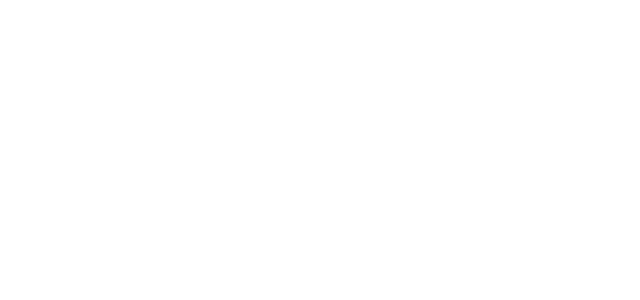
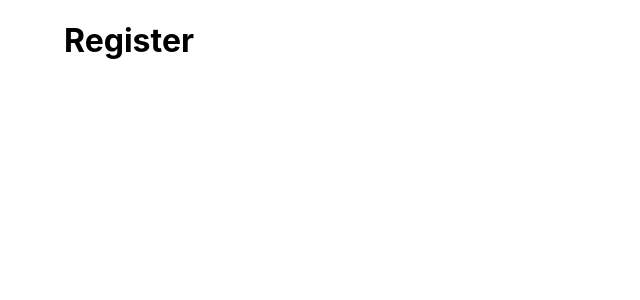
Before and after one commit to RemyCedric/carpool, a React (Create React App) app in the folder src/WebUI/ClientApp/: page /register in a window 1280 px wide. Before the commit this address had no page. Shown: the top 300 px of the page, without its empty margins (0-640 px from the left). Built offline with nearby package versions, Linux system fonts and the light colour scheme.

Commit message:
added the Login and Register component

```diff
--- a/src/WebUI/ClientApp/src/app/layout/App.tsx
+++ b/src/WebUI/ClientApp/src/app/layout/App.tsx
@@ -1,6 +1,8 @@
 import { Container } from '@mui/material';
 import React from 'react';
 import { Routes, Route } from 'react-router-dom';
+import Login from '../../features/account/Login';
+import Register from '../../features/account/Register';
 import Weather from '../../features/weather/weather';
 
 function App(): React.ReactElement {
@@ -9,6 +11,8 @@
             <Container>
                 <Routes>
                     <Route path="/" element={<Weather />} />
+                    <Route path="/login" element={<Login />} />
+                    <Route path="/register" element={<Register />} />
                 </Routes>
             </Container>
         </>
--- /dev/null
+++ b/src/WebUI/ClientApp/src/features/account/Login.tsx
@@ -0,0 +1,4 @@
+/* eslint-disable react/react-in-jsx-scope */
+export default function Login(): React.ReactElement {
+    return <h1>Login</h1>;
+}
--- /dev/null
+++ b/src/WebUI/ClientApp/src/features/account/Register.tsx
@@ -0,0 +1,4 @@
+/* eslint-disable react/react-in-jsx-scope */
+export default function Register(): React.ReactElement {
+    return <h1>Register</h1>;
+}
```
